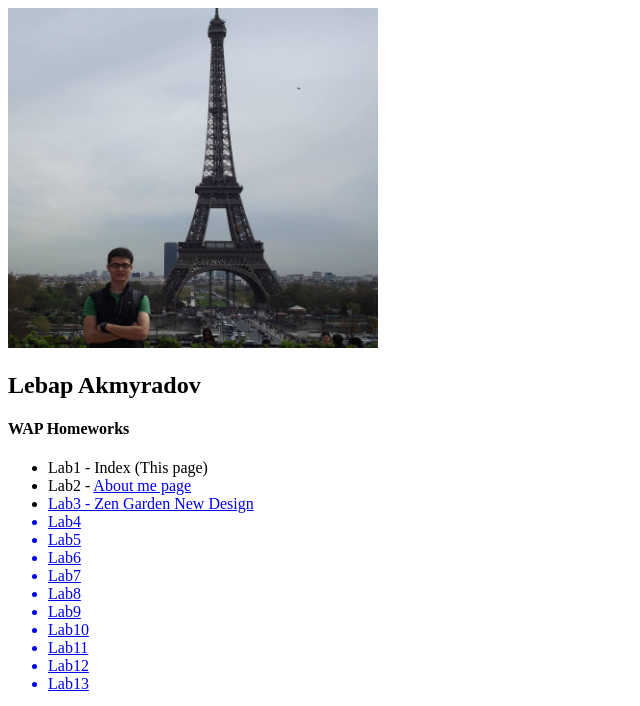
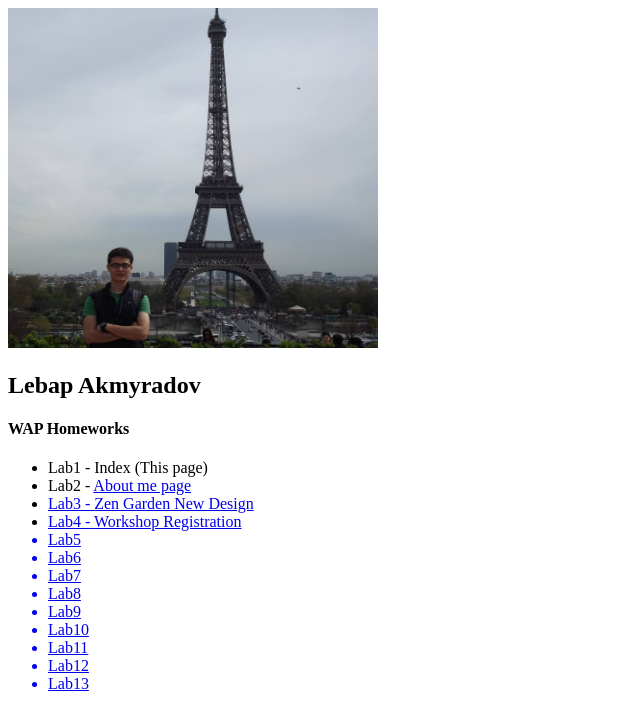
Before and after one commit to lebapakmyradow/lebapakmyradow.wap.github.io, a plain HTML site: page index.html in a window 1280 px wide. Shown: the top 706 px of the page, without its empty margins (0-640 px from the left). Drawn offline with Linux system fonts and the light colour scheme.

Commit message:
main page index.html updated with lab4 link

```diff
--- a/index.html
+++ b/index.html
@@ -15,7 +15,7 @@
     <li>Lab1 - Index (This page) </li>
     <li>Lab2 - <a href="aboutme.html" target="_blank"> About me page</li>
     <li>Lab3 - <a href="garden_lab3.html" target="_blank"> Zen Garden New Design</li>
-    <li>Lab4</li>
+    <li>Lab4 - <a href="registrationForm.html" target="_blank"> Workshop Registration</li>
     <li>Lab5</li>
     <li>Lab6</li>
     <li>Lab7</li>
```
